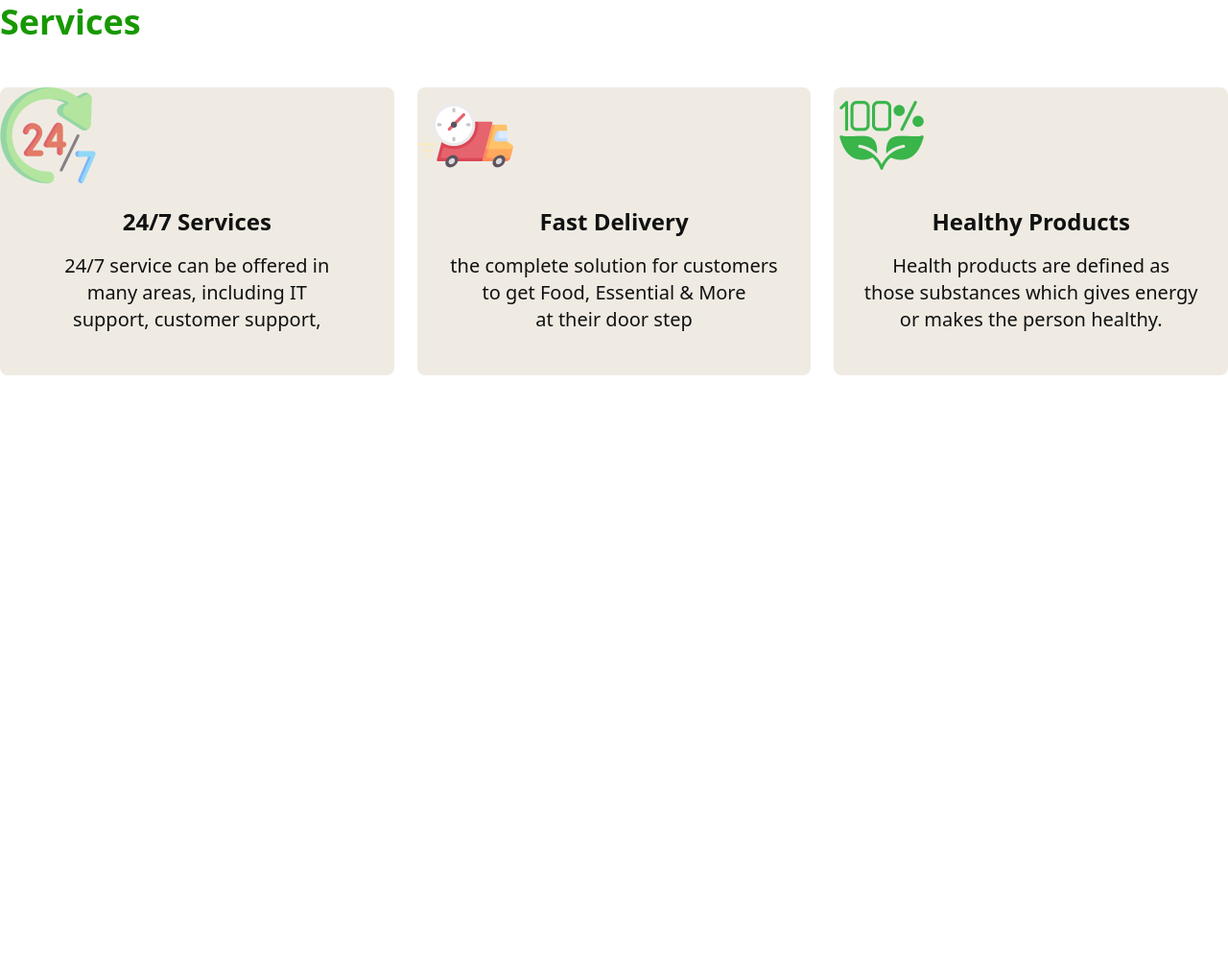
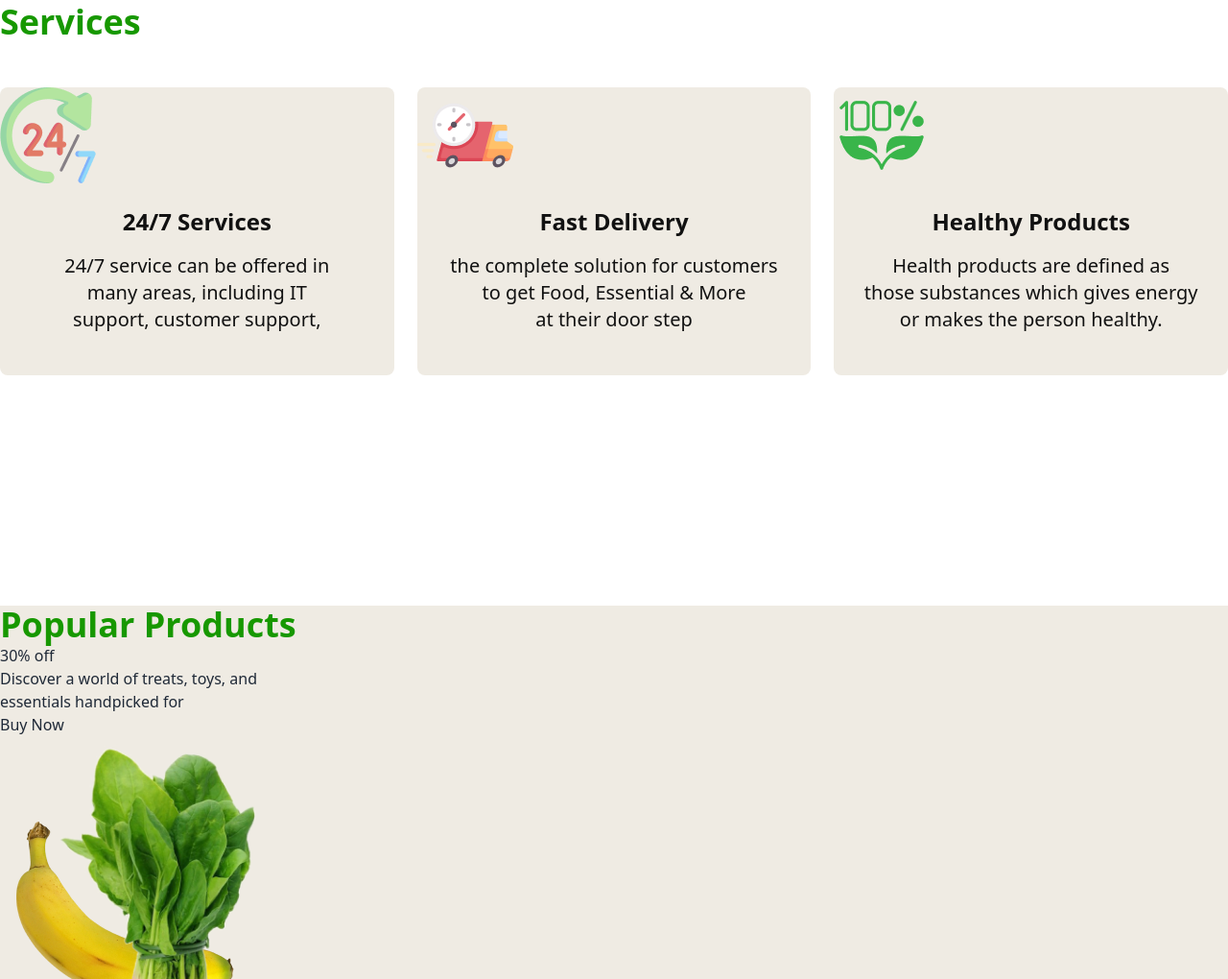
Before and after one commit to kabir542547301148/assignment-03, a plain HTML site: page index.html in a window 1280 px wide. Shown: the part 1476-2496 px from the top of the page at 96% size. Before the commit the page ends 2107 px from the top, so only its background shows below. Drawn offline with nearby package versions, Linux system fonts and the light colour scheme.

Commit message:
added file

```diff
--- a/index.html
+++ b/index.html
@@ -99,6 +99,26 @@
         </div>
 
       </section>
+      <section class="container mx-auto my-35 bg-[#EFEBE3]">
+        <h2 class="text-4xl text-[#179800] font-semibold text-left">Popular Products</h2>
+        <!-- parent -->
+        <div>
+          <!-- child -1 -->
+          <div>
+            <h3>30% off</h3>
+            <p>Discover a world of treats, toys, and<br> essentials handpicked for </p>
+            <button>Buy Now</button>
+            <img src="c2-assets/vegetable-offer.png" alt="">
+
+          </div>
+          <!-- child-2 -->
+          <div>
+
+          </div>
+
+        </div>
+
+      </section>
 
     </main>
     <footer>
```
